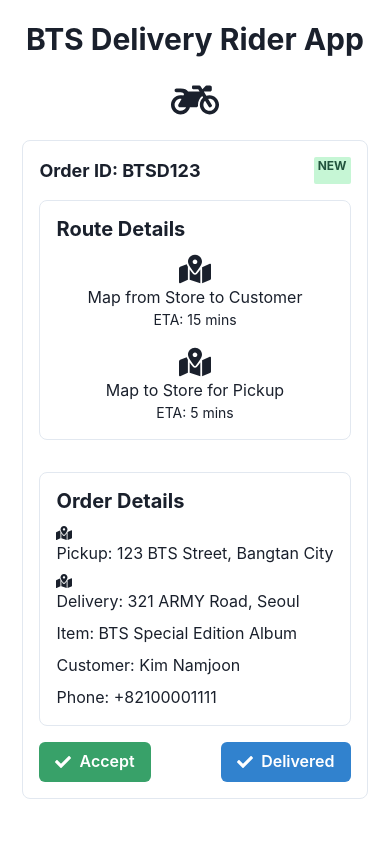
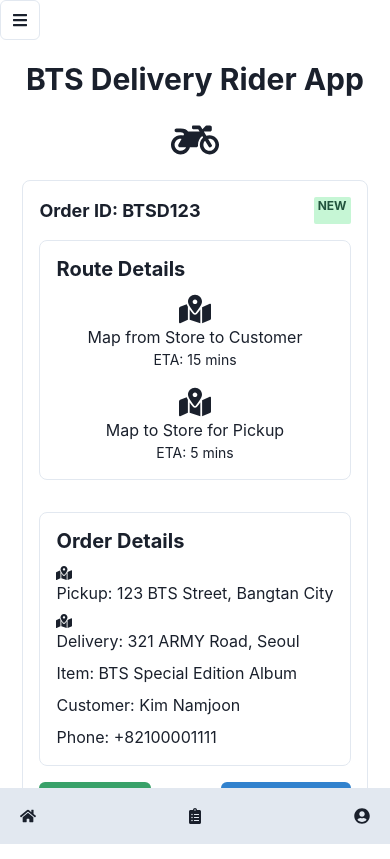
Before and after one commit to GPT-Engineer-App/bts-delivery-rider, a React (Vite) app: page / in a window 390 px wide. Built offline with nearby package versions, Linux system fonts and the light colour scheme.

Commit message:
but it is not visible
Wrapped the Router component with the HamburgerMenu and FooterNavigation components in App.jsx to ensure they are visible on all pages.

```diff
--- a/src/App.jsx
+++ b/src/App.jsx
@@ -1,15 +1,21 @@
 import { Route, BrowserRouter as Router, Routes } from "react-router-dom";
 import Index from "./pages/Index.jsx";
 import RiderDashboard from "./pages/RiderDashboard.jsx";
+import HamburgerMenu from "./components/HamburgerMenu";
+import FooterNavigation from "./components/FooterNavigation";
 
 function App() {
   return (
+    <>
+      <HamburgerMenu />
       <Router>
         <Routes>
           <Route path="/" element={<Index />} />
           <Route path="/dashboard" element={<RiderDashboard />} />
         </Routes>
       </Router>
+      <FooterNavigation />
+    </>
   );
 }
 
```
Lines whose indentation alone changed are shown as unchanged.
